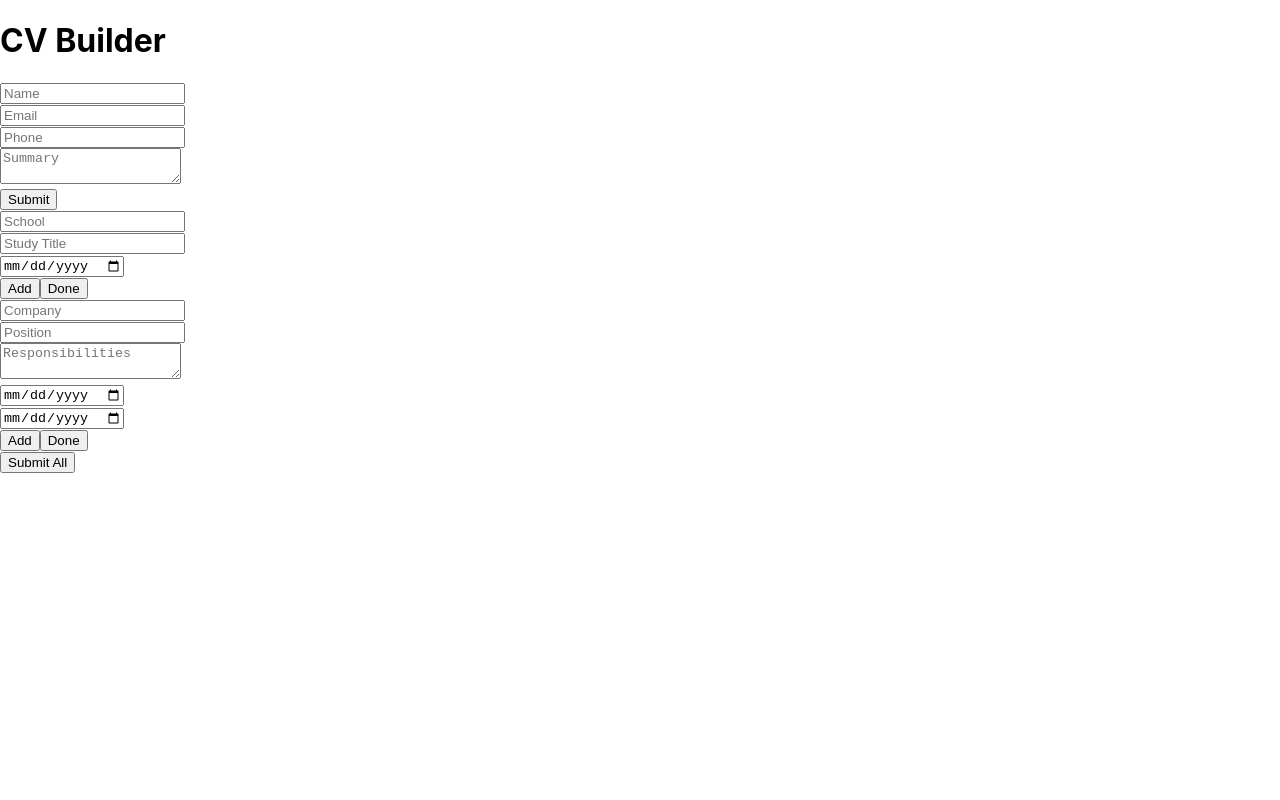
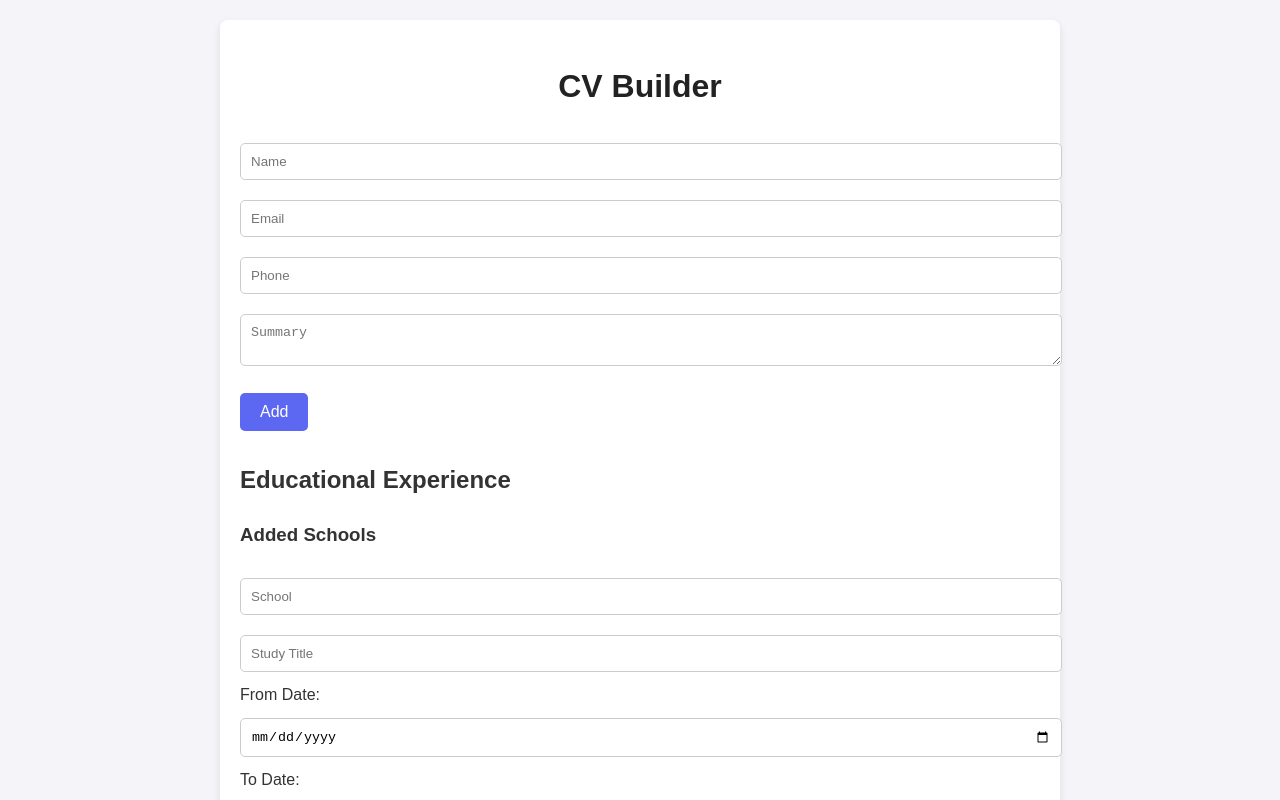
Before and after one commit to BuiAnhMinh/cv-builder, a React (Create React App) app: page / in a window 1280 px wide. Shown: the top 800 px of the page. Built offline with nearby package versions, Linux system fonts and the light colour scheme.

Commit message:
FIX: finish cv builder

```diff
--- a/src/App.js
+++ b/src/App.js
@@ -3,6 +3,7 @@ import GeneralInfo from './components/GeneralInfo';
 import EducationalExperience from './components/EducationalExperience';
 import PracticalExperience from './components/PracticalExperience';
 import CVDisplay from './components/CVDisplay';
+import './styles/styles.css';
 
 
 
--- a/src/components/CVDisplay.js
+++ b/src/components/CVDisplay.js
@@ -2,14 +2,13 @@ import React from 'react';
 import GeneralInfo from './GeneralInfo';
 import EducationalExperience from './EducationalExperience';
 import PracticalExperience from './PracticalExperience';
-
-
+import '../styles/styles.css';
 
 
 
 const CVDisplay = ({ generalInfo, educationList, experienceList }) => (
   <div className="cv-display">
-    <h1>Generated CV</h1>
+    <h1>{generalInfo.name}'s CV</h1>
     <section className="general-info-display">
       <h2>General Information</h2>
       <p><strong>Name:</strong> {generalInfo.name}</p>
@@ -24,7 +23,8 @@ const CVDisplay = ({ generalInfo, educationList, experienceList }) => (
           <div key={index}>
             <p><strong>School:</strong> {edu.school}</p>
             <p><strong>Title of Study:</strong> {edu.studyTitle}</p>
-            <p><strong>Date:</strong> {edu.studyDate}</p>
+            <p><strong>From Date:</strong> {edu.fromDate}</p>
+            <p><strong>To Date:</strong> {edu.toDate}</p>
           </div>
         ))
       ) : (
--- a/src/components/EducationalExperience.js
+++ b/src/components/EducationalExperience.js
@@ -1,21 +1,35 @@
 import React, { useState } from "react";
+import '../styles/styles.css';
 
-const EducationalExperience = () => {
-    const [educationList, setEducationList] = useState([]);
-    const [education, setEducation] = useState({ school: "", studyTitle: "", studyDate: "" });
-    const [isEditing, setIsEditing] = useState(true);
+const EducationalExperience = ({ setEducationList }) => {
+    const [educationList, setLocalEducationList] = useState([]);
+    const [education, setEducation] = useState({
+        school: "",
+        studyTitle: "",
+        fromDate: "",
+        toDate: "",
+    });
     const [errors, setErrors] = useState({});
+    const [addedSchools, setAddedSchools] = useState([]); // Track all added schools
 
     const validateInputs = () => {
         const newErrors = {};
-        const dateRegex = /^\d{4}-\d{2}-\d{2}$/; // ISO date format YYYY-MM-DD
+        const dateRegex = /^\d{4}-\d{2}-\d{2}$/;
 
         if (!education.school) newErrors.school = "School name is required!";
         if (!education.studyTitle) newErrors.studyTitle = "Study title is required!";
-        if (!education.studyDate) {
-            newErrors.studyDate = "Study date is required!";
-        } else if (!dateRegex.test(education.studyDate)) {
-            newErrors.studyDate = "Study date must be in YYYY-MM-DD format!";
+        if (!education.fromDate) {
+            newErrors.fromDate = "Start date is required!";
+        } else if (!dateRegex.test(education.fromDate)) {
+            newErrors.fromDate = "Start date must be in YYYY-MM-DD format!";
+        }
+        if (!education.toDate) {
+            newErrors.toDate = "End date is required!";
+        } else if (!dateRegex.test(education.toDate)) {
+            newErrors.toDate = "End date must be in YYYY-MM-DD format!";
+        }
+        if (education.fromDate && education.toDate && education.fromDate > education.toDate) {
+            newErrors.toDate = "End date must be after the start date!";
         }
         setErrors(newErrors);
         return Object.keys(newErrors).length === 0;
@@ -28,15 +42,29 @@ const EducationalExperience = () => {
 
     const handleAddEducation = () => {
         if (validateInputs()) {
-            setEducationList([...educationList, education]);
-            setEducation({ school: "", studyTitle: "", studyDate: "" }); // Reset fields
+            const updatedEducationList = [...educationList, education];
+            setLocalEducationList(updatedEducationList);
+            setEducationList(updatedEducationList); // Update parent state
+            setAddedSchools([...addedSchools, education.school]); // Add to school list
+            setEducation({
+                school: "",
+                studyTitle: "",
+                fromDate: "",
+                toDate: "",
+            }); // Reset fields
             setErrors({});
         }
     };
 
     return (
         <div className="educational-experience">
-            {isEditing ? (
+            <h2>Educational Experience</h2>
+            <h3>Added Schools</h3>
+            <ul>
+                {addedSchools.map((school, index) => (
+                    <li key={index}>{school}</li>
+                ))}
+            </ul>
             <form>
                 <div>
                     <input
@@ -57,38 +85,29 @@ const EducationalExperience = () => {
                     {errors.studyTitle && <span className="error">{errors.studyTitle}</span>}
                 </div>
                 <div>
+                    <label>From Date:</label>
                     <input
-                            name="studyDate"
+                        name="fromDate"
                         type="date"
-                            value={education.studyDate}
+                        value={education.fromDate}
                         onChange={handleEducationChange}
-                            placeholder="Study Date"
                     />
-                        {errors.studyDate && <span className="error">{errors.studyDate}</span>}
+                    {errors.fromDate && <span className="error">{errors.fromDate}</span>}
+                </div>
+                <div>
+                    <label>To Date:</label>
+                    <input
+                        name="toDate"
+                        type="date"
+                        value={education.toDate}
+                        onChange={handleEducationChange}
+                    />
+                    {errors.toDate && <span className="error">{errors.toDate}</span>}
                 </div>
                 <button type="button" onClick={handleAddEducation}>
                     Add
                 </button>
-                    <button type="button" onClick={() => setIsEditing(false)}>
-                        Done
-                    </button>
             </form>
-            ) : (
-                <div>
-                    {educationList.length > 0 ? (
-                        educationList.map((entry, index) => (
-                            <div key={index}>
-                                <p><strong>School:</strong> {entry.school}</p>
-                                <p><strong>Title of Study:</strong> {entry.studyTitle}</p>
-                                <p><strong>Date of Study:</strong> {entry.studyDate}</p>
-                            </div>
-                        ))
-                    ) : (
-                        <p>No educational experience added yet.</p>
-                    )}
-                    <button onClick={() => setIsEditing(true)}>Edit</button>
-                </div>
-            )}
         </div>
     );
 };
--- a/src/components/GeneralInfo.js
+++ b/src/components/GeneralInfo.js
@@ -1,6 +1,9 @@
 import React, { useState } from "react";
+import '../styles/styles.css';
 
-const GeneralInfo = () => {
+
+
+const GeneralInfo = ({ setGeneralInfo }) => {
     const [info, setInfo] = useState({ name: "", email: "", phone: "", summary: "" });
     const [isEditing, setIsEditing] = useState(true);
     const [errors, setErrors] = useState({});
@@ -28,6 +31,7 @@ const GeneralInfo = () => {
     const handleSubmit = () => {
         if (validateInputs()) {
             setIsEditing(false);
+            setGeneralInfo(info); // Update generalInfo in the parent component
         }
     };
 
@@ -76,7 +80,7 @@ const GeneralInfo = () => {
                         />
                     </div>
                     <button type="button" onClick={handleSubmit}>
-                        Submit
+                        Add
                     </button>
                 </form>
             ) : (
--- a/src/components/PracticalExperience.js
+++ b/src/components/PracticalExperience.js
@@ -1,20 +1,21 @@
 import React, { useState } from "react";
+import '../styles/styles.css';
 
-const PracticalExperience = () => {
-    const [experienceList, setExperienceList] = useState([]);
+const PracticalExperience = ({ setExperienceList }) => {
+    const [experienceList, setLocalExperienceList] = useState([]);
     const [experience, setExperience] = useState({
-        company: '',
-        position: '',
-        responsibilities: '',
-        fromDate: '',
-        toDate: '',
+        company: "",
+        position: "",
+        responsibilities: "",
+        fromDate: "",
+        toDate: "",
     });
-    const [isEditing, setIsEditing] = useState(true);
     const [errors, setErrors] = useState({});
+    const [addedCompanies, setAddedCompanies] = useState([]); // Track all added companies
 
     const validateInputs = () => {
         const newErrors = {};
-        const dateRegex = /^\d{4}-\d{2}-\d{2}$/; // ISO date format YYYY-MM-DD
+        const dateRegex = /^\d{4}-\d{2}-\d{2}$/;
 
         if (!experience.company) newErrors.company = "Company name is required!";
         if (!experience.position) newErrors.position = "Position is required!";
@@ -29,6 +30,9 @@ const PracticalExperience = () => {
         } else if (!dateRegex.test(experience.toDate)) {
             newErrors.toDate = "End date must be in YYYY-MM-DD format!";
         }
+        if (experience.fromDate && experience.toDate && experience.fromDate > experience.toDate) {
+            newErrors.toDate = "End date must be after the start date!";
+        }
         setErrors(newErrors);
         return Object.keys(newErrors).length === 0;
     };
@@ -40,13 +44,16 @@ const PracticalExperience = () => {
 
     const handleAddExperience = () => {
         if (validateInputs()) {
-            setExperienceList([...experienceList, experience]);
+            const updatedExperienceList = [...experienceList, experience];
+            setLocalExperienceList(updatedExperienceList);
+            setExperienceList(updatedExperienceList); // Update parent state
+            setAddedCompanies([...addedCompanies, experience.company]); // Add to company list
             setExperience({
-                company: '',
-                position: '',
-                responsibilities: '',
-                fromDate: '',
-                toDate: '',
+                company: "",
+                position: "",
+                responsibilities: "",
+                fromDate: "",
+                toDate: "",
             }); // Reset fields
             setErrors({});
         }
@@ -54,7 +61,13 @@ const PracticalExperience = () => {
 
     return (
         <div className="practical-experience">
-            {isEditing ? (
+            <h2>Practical Experience</h2>
+            <h3>Added Companies</h3>
+            <ul>
+                {addedCompanies.map((company, index) => (
+                    <li key={index}>{company}</li>
+                ))}
+            </ul>
             <form>
                 <div>
                     <input
@@ -84,50 +97,29 @@ const PracticalExperience = () => {
                     {errors.responsibilities && <span className="error">{errors.responsibilities}</span>}
                 </div>
                 <div>
+                    <label>From Date:</label>
                     <input
                         name="fromDate"
                         type="date"
                         value={experience.fromDate}
                         onChange={handlePracticalChange}
-                            placeholder="From Date"
                     />
                     {errors.fromDate && <span className="error">{errors.fromDate}</span>}
                 </div>
                 <div>
+                    <label>To Date:</label>
                     <input
                         name="toDate"
                         type="date"
                         value={experience.toDate}
                         onChange={handlePracticalChange}
-                            placeholder="To Date"
                     />
                     {errors.toDate && <span className="error">{errors.toDate}</span>}
                 </div>
                 <button type="button" onClick={handleAddExperience}>
                     Add
                 </button>
-                    <button type="button" onClick={() => setIsEditing(false)}>
-                        Done
-                    </button>
             </form>
-            ) : (
-                <div>
-                    {experienceList.length > 0 ? (
-                        experienceList.map((entry, index) => (
-                            <div key={index}>
-                                <p><strong>Company:</strong> {entry.company}</p>
-                                <p><strong>Position:</strong> {entry.position}</p>
-                                <p><strong>Responsibilities:</strong> {entry.responsibilities}</p>
-                                <p><strong>From:</strong> {entry.fromDate}</p>
-                                <p><strong>To:</strong> {entry.toDate}</p>
-                            </div>
-                        ))
-                    ) : (
-                        <p>No practical experience added yet.</p>
-                    )}
-                    <button onClick={() => setIsEditing(true)}>Edit</button>
-                </div>
-            )}
         </div>
     );
 };
--- /dev/null
+++ b/src/styles/styles.css
@@ -0,0 +1,161 @@
+/* General reset */
+body {
+    margin: 0;
+    padding: 0;
+    font-family: Arial, sans-serif;
+    line-height: 1.6;
+    color: #333;
+    background-color: #f4f4f9;
+}
+
+/* App Container */
+.app {
+    max-width: 800px;
+    margin: 20px auto;
+    background: #fff;
+    box-shadow: 0 4px 8px rgba(0, 0, 0, 0.1);
+    padding: 20px;
+    border-radius: 8px;
+}
+
+/* Section Headers */
+.app h1 {
+    font-size: 2rem;
+    color: #222;
+    text-align: center;
+    margin-bottom: 20px;
+}
+
+section h2 {
+    font-size: 1.5rem;
+    margin-bottom: 15px;
+    color: #444;
+    border-bottom: 2px solid #ddd;
+    padding-bottom: 5px;
+}
+
+/* General Info */
+.general-info,
+.educational-experience,
+.practical-experience {
+    margin-bottom: 30px;
+}
+
+.general-info input,
+.educational-experience input,
+.practical-experience input,
+textarea {
+    width: 100%;
+    padding: 10px;
+    margin: 10px 0;
+    border: 1px solid #ccc;
+    border-radius: 5px;
+}
+
+button {
+    padding: 10px 20px;
+    border: none;
+    border-radius: 5px;
+    background: #5c67f2;
+    color: white;
+    font-size: 1rem;
+    cursor: pointer;
+    margin-top: 10px;
+}
+
+button:hover {
+    background: #4b55c8;
+}
+
+/* CV Display */
+.cv-display {
+    padding: 20px;
+    background: #fff;
+    border-radius: 8px;
+    border: 1px solid #ddd;
+}
+
+.cv-display h1 {
+    font-size: 1.8rem;
+    text-align: center;
+    margin-bottom: 20px;
+}
+
+.cv-display section {
+    margin-bottom: 20px;
+}
+
+.cv-display section h2 {
+    font-size: 1.5rem;
+    color: #444;
+    margin-bottom: 10px;
+    border-bottom: 2px solid #ddd;
+}
+
+.cv-display p {
+    margin: 5px 0;
+    line-height: 1.4;
+}
+
+.cv-display strong {
+    font-weight: bold;
+}
+
+/* Error Messages */
+.error {
+    color: red;
+    font-size: 0.9rem;
+    margin-top: -5px;
+    display: block;
+}
+
+/* Flexbox for Layout */
+section .flex-container {
+    display: flex;
+    flex-wrap: wrap;
+    gap: 10px;
+}
+
+.flex-container > div {
+    flex: 1;
+    min-width: 150px;
+}
+
+/* Icons Styling */
+.icon {
+    color: #5c67f2;
+    margin-right: 5px;
+}
+
+/* Educational & Practical Experiences */
+.experience-list div,
+.education-list div {
+    padding: 10px;
+    margin-bottom: 10px;
+    border: 1px solid #ddd;
+    border-radius: 5px;
+    background: #f9f9f9;
+}
+
+.experience-list p,
+.education-list p {
+    margin: 5px 0;
+}
+
+/* Submit All Button */
+.submit-all-btn {
+    display: block;
+    width: 100%;
+    margin-top: 20px;
+    background: #5c67f2;
+    color: white;
+    padding: 15px;
+    font-size: 1.2rem;
+    text-align: center;
+    border-radius: 5px;
+    transition: background 0.3s;
+}
+
+.submit-all-btn:hover {
+    background: #4b55c8;
+}
```
Also changed, not shown: src/App.css (deleted, +0 -38 lines), src/styles/CVDisplay.css (deleted), src/styles/EducationalExperience.css (deleted), src/styles/Generalnfo.css (deleted), src/styles/PraticalExperience.css (deleted). Lines whose indentation alone changed are shown as unchanged.
